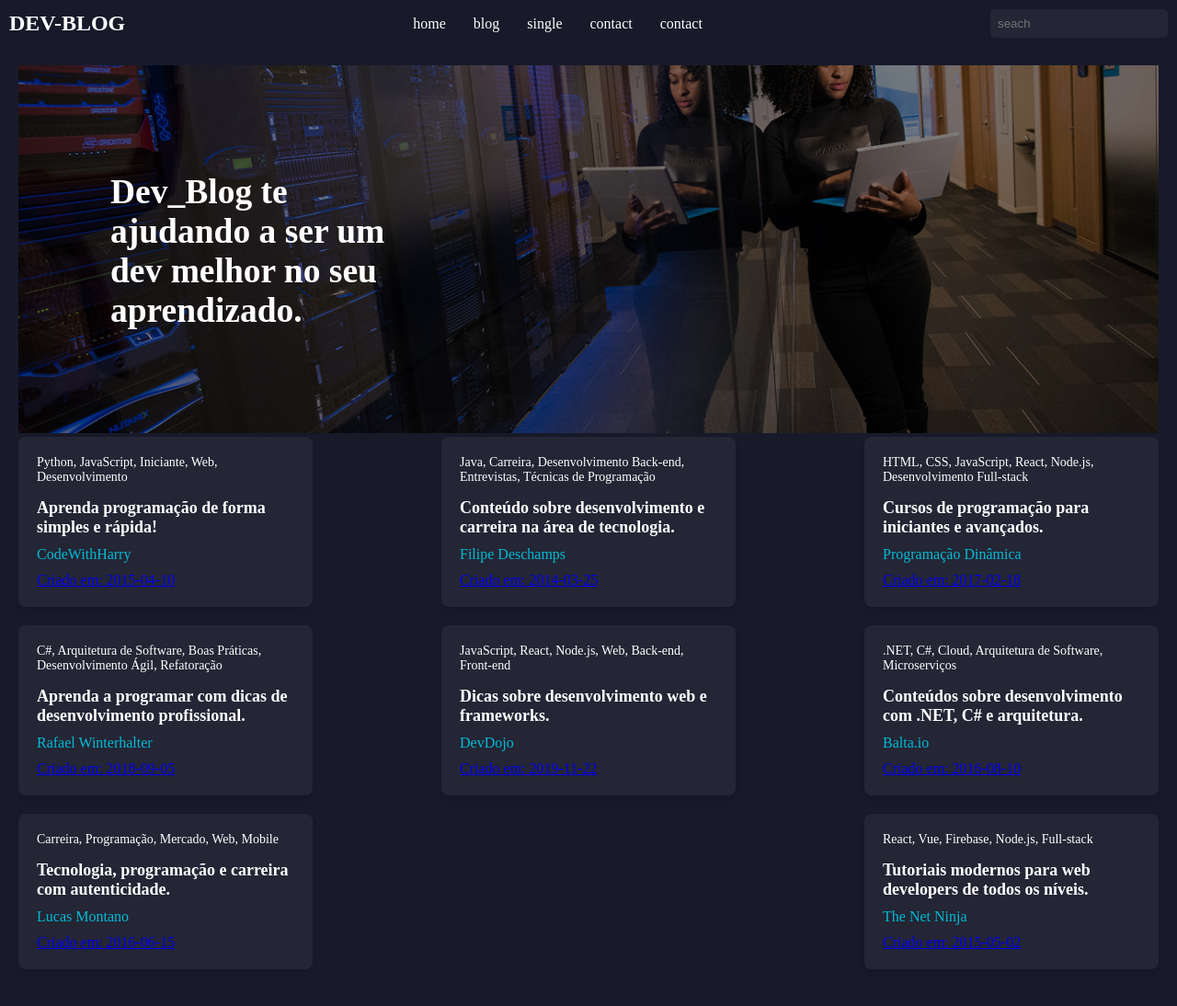
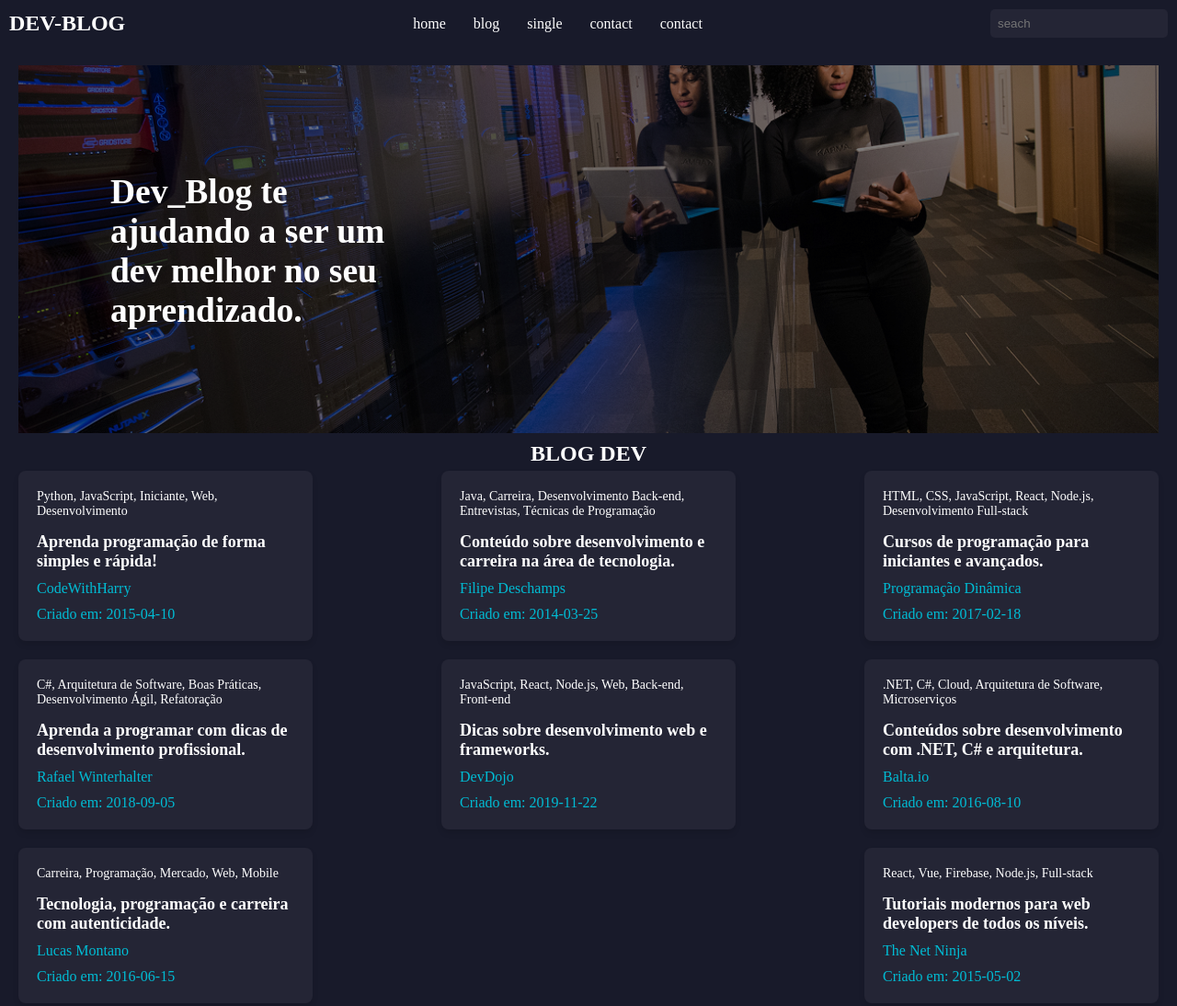
Before and after one commit to Andreisilva-dev/BLOG-DEV, a plain HTML site: page index.html in a window 1280 px wide. Shown: the whole page at 92% size. Drawn offline with Linux system fonts and the light colour scheme.

Commit message:
titulo adicionado blog

```diff
--- a/css/style.css
+++ b/css/style.css
@@ -72,6 +72,12 @@ main {
 }
 
 
+.blogs_container h1:nth-child(1){
+  text-transform: uppercase;
+  text-align: center;
+  padding: 0.5rem;
+}
+
 .cards {
   display: flex;
   flex-wrap: wrap;
@@ -107,6 +113,11 @@ main {
 .card h1 {
   font-size: 1.8rem;
   margin-bottom: 10px; /* Ajuste o margin conforme necessário */
+}
+
+.card a {
+  color: #00bcd4;
+  text-decoration: none;
 }
 
 /* Tag dentro do card */
--- a/index.html
+++ b/index.html
@@ -31,6 +31,7 @@
             </div>
         </section>
         <section class="blogs_container">
+            <h1>Blog dev</h1>
             <div class="cards">
 
             </div>
```
